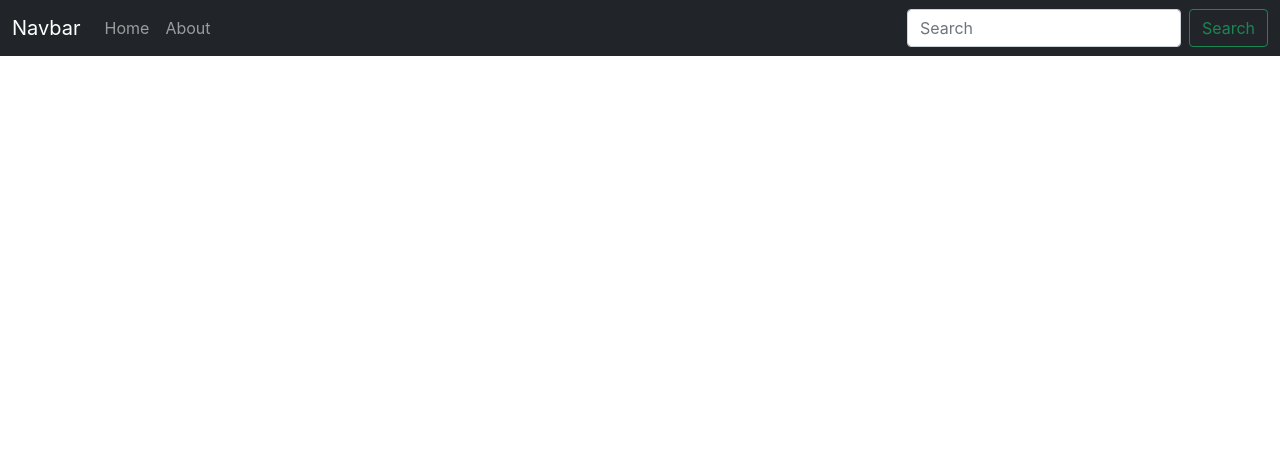
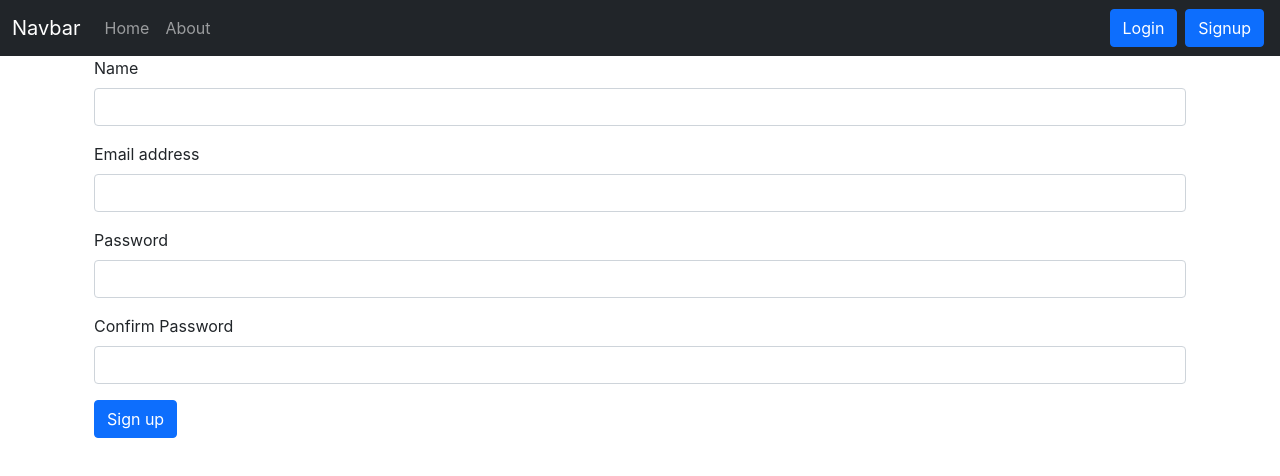
Before and after one commit to KC1919/MyNotebook, a React (Create React App) app: page /signup in a window 1280 px wide. Shown: the top 476 px of the page. Built offline with nearby package versions, Linux system fonts and the light colour scheme.

Commit message:
implemented login-signup on client side

```diff
--- a/src/App.js
+++ b/src/App.js
@@ -4,6 +4,8 @@ import About from "./components/About";
 import Home from "./components/Home";
 import Navbar from "./components/Navbar";
 import NoteState from "./context/NoteState";
+import Login from "./components/Login";
+import Signup from "./components/Signup";
 
 function App() {
   return (
@@ -20,6 +22,12 @@ function App() {
               <Route exact path="/about">
                 <About />
               </Route>
+              <Route exact path="/login">
+                <Login/>
+              </Route>
+              <Route exact path="/signup">
+                <Signup/>
+              </Route>
             </Switch>
           </div>
         </Router>
--- a/src/components/AddNote.js
+++ b/src/components/AddNote.js
@@ -9,7 +9,7 @@ export const AddNote = () => {
   const [note, setNote] = useState({
     title: "",
     description: "",
-    tag: "general",
+    tag: "",
   });
 
   //this function is called whenever there is change in the input field of the AddNote form
@@ -25,6 +25,11 @@ export const AddNote = () => {
   const handleClick = (e) => {
     e.preventDefault(); //this prevents the form from getting submitted
     addNote(note); //calls the addNote function of NoteState and pass the note details inputted by the user
+    setNote({
+      title: "",
+      description: "",
+      tag: "",
+    });
   };
 
   return (
@@ -42,6 +47,7 @@ export const AddNote = () => {
             name="title"
             aria-describedby="emailHelp"
             onChange={onChange}
+            value={note.title}
           />
         </div>
         <div className="mb-3">
@@ -54,6 +60,7 @@ export const AddNote = () => {
             id="description"
             name="description"
             onChange={onChange}
+            value={note.description}
           />
         </div>
 
@@ -68,9 +75,10 @@ export const AddNote = () => {
             name="tag"
             aria-describedby="emailHelp"
             onChange={onChange}
+            value={note.tag}
           />
         </div>
-        <button onClick={handleClick} type="submit" className="btn btn-primary">
+        <button disabled={note.title.length<5 || note.description.length<5} onClick={handleClick} type="submit" className="btn btn-primary">
           Submit
         </button>
       </form>
--- /dev/null
+++ b/src/components/Login.js
@@ -0,0 +1,90 @@
+import React, { useState } from "react";
+import { useHistory } from "react-router-dom";
+
+const Login = () => {
+  const history = useHistory();
+
+  const [loginInfo, setLoginInfo] = useState({
+    email: "",
+    password: "",
+  });
+
+  const onChange = (e) => {
+    setLoginInfo({ ...loginInfo, [e.target.name]: e.target.value });
+  };
+
+  const handleLogin = async (e) => {
+    e.preventDefault();
+
+    const input = document.getElementsByTagName("input");
+
+    //extracting datafrom the input fields
+    const email = input[0].value;
+    const password = input[1].value;
+
+    try {
+      //making a call to the api,for login request, by sending the credentials
+      const response = await fetch("http://localhost:5000/api/auth/login", {
+        method: "POST",
+        headers: { "Content-Type": "application/json" },
+        body: JSON.stringify({ email: email, password: password }),
+      });
+
+      //getting the response from the api
+      const json = await response.json();
+      // console.log(json);
+
+      //if the response is postive, means the user authenticated successfully, the api would return a authentication token in response
+      if (json.success) {
+
+        setLoginInfo({email:"",password:""});
+        alert("logged in successfully!")
+        //we save the authentication token in the browser local storage
+        localStorage.setItem("authToken", json.authToken);
+        history.push("/"); //and route the user to the "Home page"
+      }
+    } catch (error) {
+      console.log(error.message);
+    }
+  };
+  return (
+    <div>
+      <form onSubmit={handleLogin}>
+        <div className="mb-3">
+          <label htmlFor="exampleInputEmail1" className="form-label">
+            Email address
+          </label>
+          <input
+            name="email"
+            type="email"
+            className="form-control"
+            id="email"
+            aria-describedby="emailHelp"
+            value={loginInfo.email}
+            onChange={onChange}
+            required
+          />
+        </div>
+        <div className="mb-3">
+          <label htmlFor="exampleInputPassword1" className="form-label">
+            Password
+          </label>
+          <input
+          name="password"
+            type="password"
+            className="form-control"
+            id="password"
+            value={loginInfo.password}
+            onChange={onChange}
+            required
+          />
+        </div>
+        <button type="submit" className="btn btn-primary">
+          Login
+        </button>
+      </form>
+    </div>
+  );
+};
+
+export default Login;
--- a/src/components/Navbar.js
+++ b/src/components/Navbar.js
@@ -16,7 +16,9 @@ function Navbar() {
             <ul className="navbar-nav me-auto mb-2 mb-lg-0">
               <li className="nav-item">
                 <Link
-                  className={`nav-link ${location.pathname === "/" ? "active" : ""}`}
+                  className={`nav-link ${
+                    location.pathname === "/" ? "active" : ""
+                  }`}
                   aria-current="page"
                   to="/"
                 >
@@ -35,15 +37,12 @@ function Navbar() {
               </li>
             </ul>
             <form className="d-flex">
-              <input
-                className="form-control me-2"
-                type="search"
-                placeholder="Search"
-                aria-label="Search"
-              />
-              <button className="btn btn-outline-success" type="submit">
-                Search
-              </button>
+              <Link className="btn btn-primary mx-1" to="/login" role="button">
+                Login
+              </Link>
+              <Link className="btn btn-primary mx-1" to="/signup" role="button">
+                Signup
+              </Link>
             </form>
           </div>
         </div>
--- a/src/components/NoteItem.js
+++ b/src/components/NoteItem.js
@@ -8,7 +8,7 @@ export default function NoteItem(props) {
   const { deleteNote} = context;
 
   return (
-    <div className="col-md-3">
+    <div className="col-md-3" key={note._id}>
       <div className="card my-3" style={{ width: "18rem" }}>
         <div className="card-body">
           <h5 className="card-title">{note.title}</h5>
--- a/src/components/Notes.js
+++ b/src/components/Notes.js
@@ -49,7 +49,8 @@ export default function Notes() {
     };
 
     //calls the editNote function of the NoteState and pass the note as the parameter,
-    editNote(updatedNote); //this function updates the note both at backend and the frontend
+    await editNote(updatedNote); //this function updates the note both at backend and the frontend
+    setNoteState(note);
     refClose.current.click(); //this clicks the button which closes the modal
   };
 
@@ -102,8 +103,8 @@ export default function Notes() {
                     id="etitle"
                     name="etitle"
                     aria-describedby="emailHelp"
+                    onChange={handleChange}
                     value={note.etitle}
-                    onChange={handleChange}
                   />
                 </div>
                 <div className="mb-3">
@@ -115,8 +116,8 @@ export default function Notes() {
                     className="form-control"
                     id="edescription"
                     name="edescription"
+                    onChange={handleChange}
                     value={note.edescription}
-                    onChange={handleChange}
                   />
                 </div>
 
@@ -158,6 +159,9 @@ export default function Notes() {
       </div>
 
       <div className="row">
+        <div className="container">
+          {notes.length === 0 && "No notes to display!"}
+        </div>
         {notes.map((note) => {
           //loop running through all the notes
           return (
--- /dev/null
+++ b/src/components/Signup.js
@@ -0,0 +1,132 @@
+import React, { useState } from "react";
+import { useHistory } from "react-router-dom";
+
+const Signup = () => {
+  const history = useHistory();
+
+  const [regInfo, setRegInfo] = useState({
+    name: "",
+    email: "",
+    password: "",
+    cpassword: "",
+  });
+
+  const onChange = (e) => {
+    setRegInfo({ ...regInfo, [e.target.name]: e.target.value });
+  };
+
+  const handleSubmit = async (e) => {
+    e.preventDefault();
+
+    const input = document.getElementsByTagName("input");
+
+    //extracting datafrom the input fields
+    const name = input[0].value;
+    const email = input[1].value;
+    const password = input[2].value;
+    const cpassword = input[3].value;
+
+    try {
+      if (password === cpassword) {
+        //making a call to the api,for login request, by sending the credentials
+        const response = await fetch("http://localhost:5000/api/auth/signup", {
+          method: "POST",
+          headers: { "Content-Type": "application/json" },
+          body: JSON.stringify({
+            name: name,
+            email: email,
+            password: password,
+          }),
+        });
+
+        //getting the response from the api
+        const json = await response.json();
+        // console.log(json);
+
+        //if the response is postive, means the user authenticated successfully, the api would return a authentication token in response
+        if (json.success) {
+          setRegInfo({name:"",email:"",password:"",cpassword:""});
+          console.log(json);
+          //we save the authentication token in the browser local storage
+          localStorage.setItem("authToken", json.authToken);
+          history.push("/"); //and route the user to the "Home page"
+        }
+        else{
+            alert("Email is taken! Internal server error");
+        }
+      }
+    } catch (error) {
+      console.log(error.message);
+    }
+  };
+  return (
+    <div className="container">
+      <form onSubmit={handleSubmit}>
+        <div className="mb-3">
+          <label htmlFor="name" className="form-label">
+            Name
+          </label>
+          <input
+            name="name"
+            type="text"
+            className="form-control"
+            id="name"
+            onChange={onChange}
+            value={regInfo.name}
+            required
+          />
+        </div>
+        <div className="mb-3">
+          <label htmlFor="email" className="form-label">
+            Email address
+          </label>
+          <input
+            name="email"
+            type="email"
+            className="form-control"
+            id="email"
+            aria-describedby="emailHelp"
+            onChange={onChange}
+            value={regInfo.email}
+            required
+          />
+        </div>
+        <div className="mb-3">
+          <label htmlFor="password" className="form-label">
+            Password
+          </label>
+          <input
+            name="password"
+            type="password"
+            className="form-control"
+            id="password"
+            onChange={onChange}
+            value={regInfo.password}
+            minLength={8}
+            required
+          />
+        </div>
+        <div className="mb-3">
+          <label htmlFor="cpassword" className="form-label">
+            Confirm Password
+          </label>
+          <input
+            name="cpassword"
+            type="password"
+            className="form-control"
+            id="cpassword"
+            onChange={onChange}
+            value={regInfo.cpassword}
+            minLength={8}
+            required
+          />
+        </div>
+        <button type="submit" className="btn btn-primary">
+          Sign up
+        </button>
+      </form>
+    </div>
+  );
+};
+
+export default Signup;
```
Also changed, not shown: 2 other files (tests, documents, lock files or other folders).
